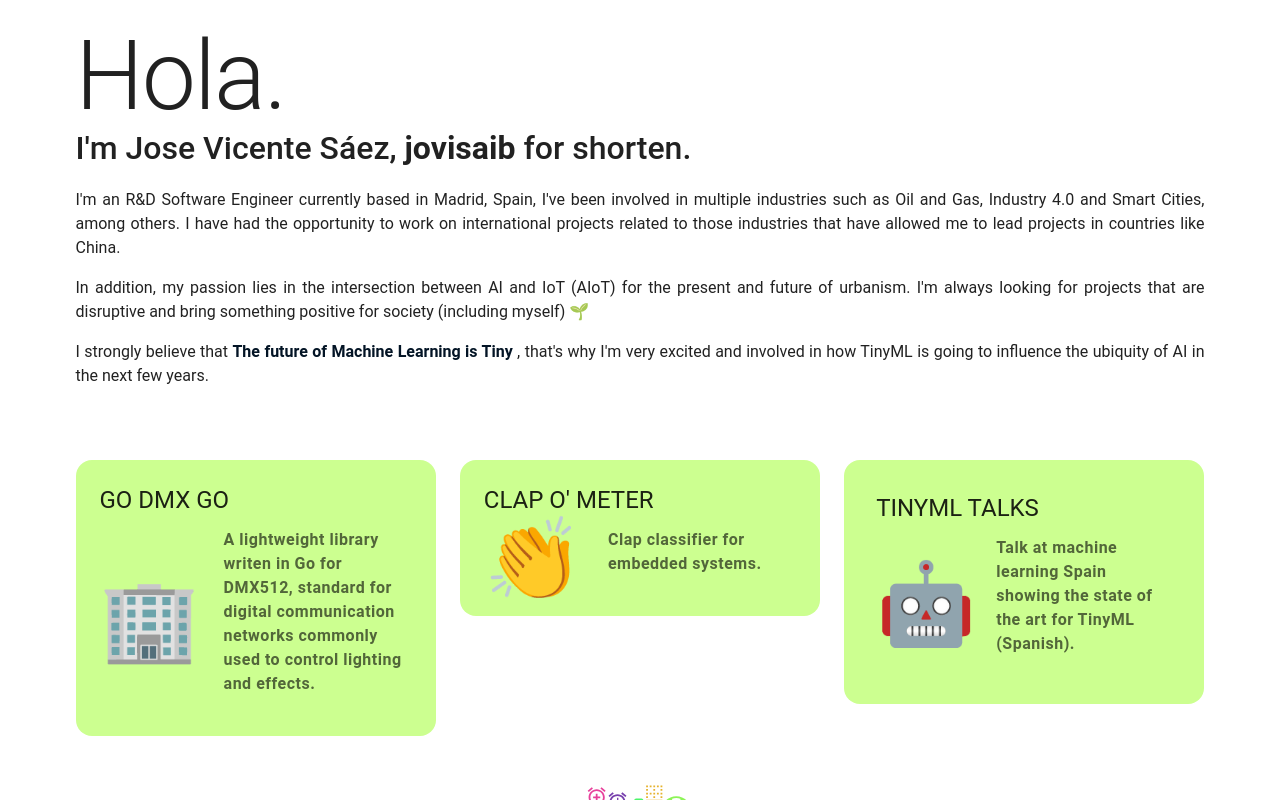
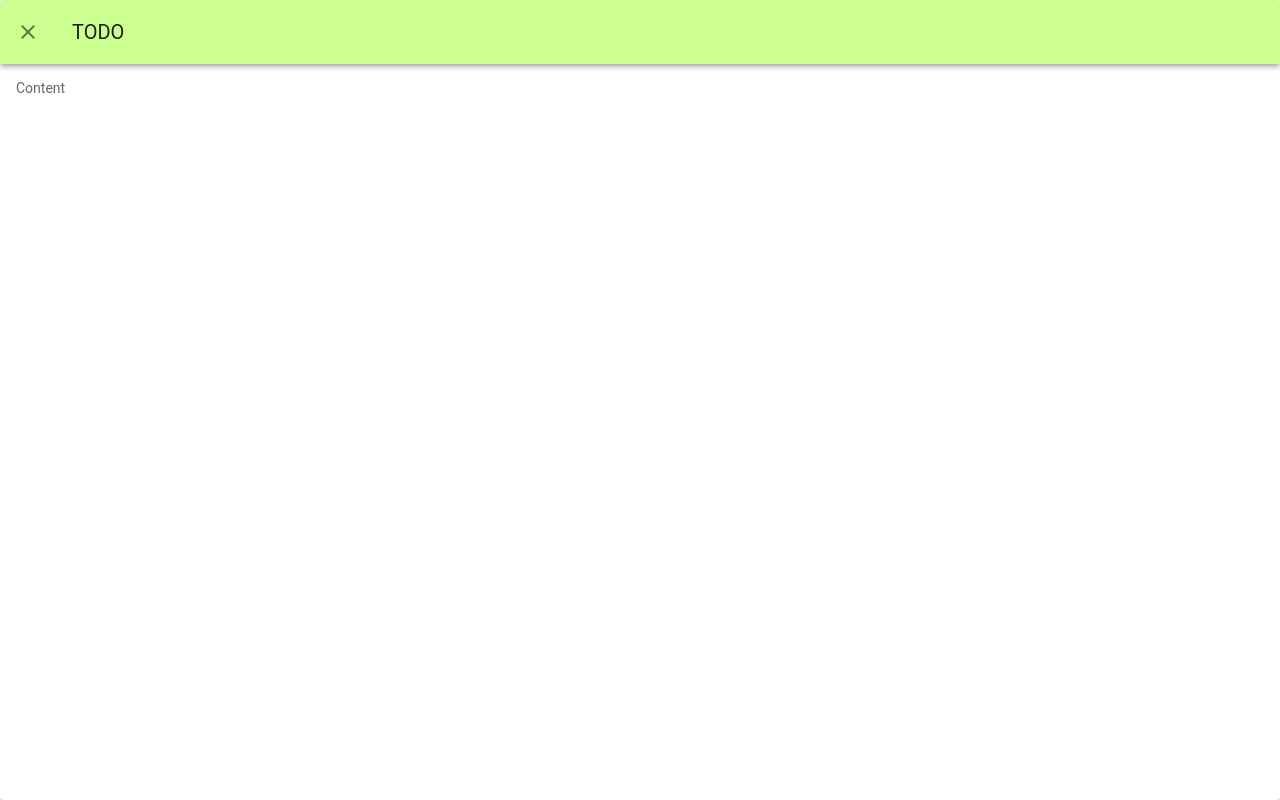
Before and after one commit to jovisaib/webpage-own, a Vue app: page / in a window 1280 px wide. Both pictures are taken after a click on the element 255 px from the left and 598 px from the top of the page. Shown: the top 800 px of the page. Built offline with nearby package versions, Linux system fonts and the light colour scheme.

Commit message:
project modals

```diff
--- a/src/components/Home.vue
+++ b/src/components/Home.vue
@@ -6,7 +6,7 @@
             <v-row class="text-justify" dense>
                 <v-col cols="12">
                     <h1 class="text-h1">Hola.</h1>
-                    <p style="font-weight:500; font-size:2.0em">I'm Jose Vicente Sáez, <b>jovisaib</b> for shorten.</p>
+                    <p style="font-weight:300; font-size:2.0em">I'm Jose Vicente Sáez, <b>jovisaib</b> for shorten.</p>
 
                     <p>I'm an R&D Software Engineer currently based in Madrid, Spain, I've been involved in multiple
                         industries such
@@ -37,11 +37,11 @@
         </v-container>
 
         <v-container class="pa-7">
-            <v-row >
+            <v-row>
                 <v-col cols="12" lg="4" sm="6" xs="12">
                     <v-hover v-slot="{ hover }">
-                        <v-card :elevation="hover ? 2 : 0" :class="{ 'on-hover': hover }"
-                            class="font-weight-bold pa-2 light-green accent-1 rounded-xl">
+                        <v-card @click="dialog=true" :elevation="hover ? 2 : 0" :class="{ 'on-hover': hover }"
+                            class="pa-2 cursor-pointer light-green accent-1 rounded-xl">
                             <v-card-title class="text-h5">
                                 GO DMX GO
                             </v-card-title>
@@ -63,8 +63,8 @@
                 </v-col>
                 <v-col cols="12" lg="4" sm="6" xs="12">
                     <v-hover v-slot="{ hover }">
-                        <v-card :elevation="hover ? 2 : 0" :class="{ 'on-hover': hover }"
-                            class="pa-2 font-weight-bold light-green accent-1 rounded-xl">
+                        <v-card @click="dialog=true" :elevation="hover ? 2 : 0" :class="{ 'on-hover': hover }"
+                            class="pa-2 cursor-pointer font-weight-bold light-green accent-1 rounded-xl">
                             <v-card-title class="text-h5">
                                 CLAP O' METER
                             </v-card-title>
@@ -84,8 +84,8 @@
                 </v-col>
                 <v-col cols="12" lg="4" sm="6" xs="12">
                     <v-hover v-slot="{ hover }">
-                        <v-card :elevation="hover ? 2 : 0" :class="{ 'on-hover': hover }"
-                            class="font-weight-bold pa-4 light-green accent-1 rounded-xl">
+                        <v-card @click="dialog=true" :elevation="hover ? 2 : 0" :class="{ 'on-hover': hover }"
+                            class="font-weight-bold cursor-pointer pa-4 light-green accent-1 rounded-xl">
                             <v-card-title class="text-h5">
                                 TINYML TALKS
                             </v-card-title>
@@ -96,7 +96,8 @@
                                         <div class="emoji-style text-center">🤖</div>
                                     </v-col>
                                     <v-col cols="9">
-                                        <p class="pl-3 ml-7">Talk at machine learning Spain showing the state of the art for
+                                        <p class="pl-3 ml-7">Talk at machine learning Spain showing the state of the art
+                                            for
                                             TinyML
                                             (Spanish).</p>
                                     </v-col>
@@ -107,6 +108,24 @@
                 </v-col>
             </v-row>
         </v-container>
+
+        <v-row justify="center">
+            <v-dialog v-model="dialog" fullscreen hide-overlay transition="dialog-bottom-transition">
+                <v-card>
+                    <v-toolbar class="light-green accent-1">
+                        <v-btn icon @click="dialog = false">
+                            <v-icon>mdi-close</v-icon>
+                        </v-btn>
+                        <v-toolbar-title>TODO</v-toolbar-title>
+                        <v-spacer></v-spacer>
+                    </v-toolbar>
+                    <v-list three-line subheader>
+                        <v-subheader>Content</v-subheader>
+                    </v-list>
+                </v-card>
+            </v-dialog>
+        </v-row>
+
 
         <div class="projects_content">
             <MaterialIconsViz />
@@ -119,7 +138,15 @@
 export default {
     components: {
         MaterialIconsViz: () => import("./projects/MaterialIconsViz.vue"),
-    }
+    },
+    data() {
+        return {
+            dialog: false,
+            notifications: false,
+            sound: true,
+            widgets: false,
+        }
+    },
 };
 </script>
 
@@ -132,7 +159,7 @@ export default {
     font-weight: bolder;
 }
 
-.normal_link:after {
+.normal_link::after {
     content: '';
     position: absolute;
     z-index: -1;
@@ -157,6 +184,16 @@ export default {
 
 .emoji-style {
     color: rgba(0, 0, 0, 1);
-    font-size: 5.00rem!important;
+    font-size: 5.00rem !important;
+}
+
+.cursor-pointer {
+    cursor: pointer;
+    -webkit-touch-callout: none;
+    -webkit-user-select: none;
+    -khtml-user-select: none;
+    -moz-user-select: none;
+    -ms-user-select: none;
+    user-select: none;
 }
 </style>
```
Also changed, not shown: src/App.vue (+0 -7 lines).
